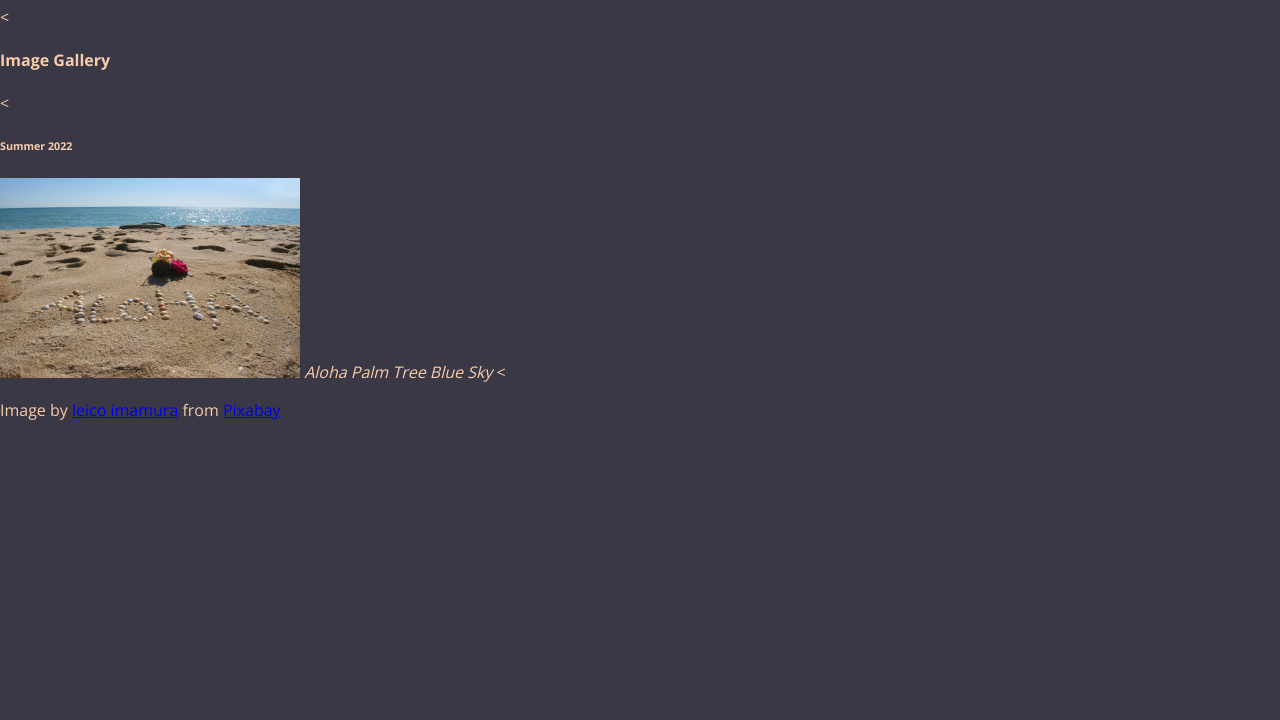
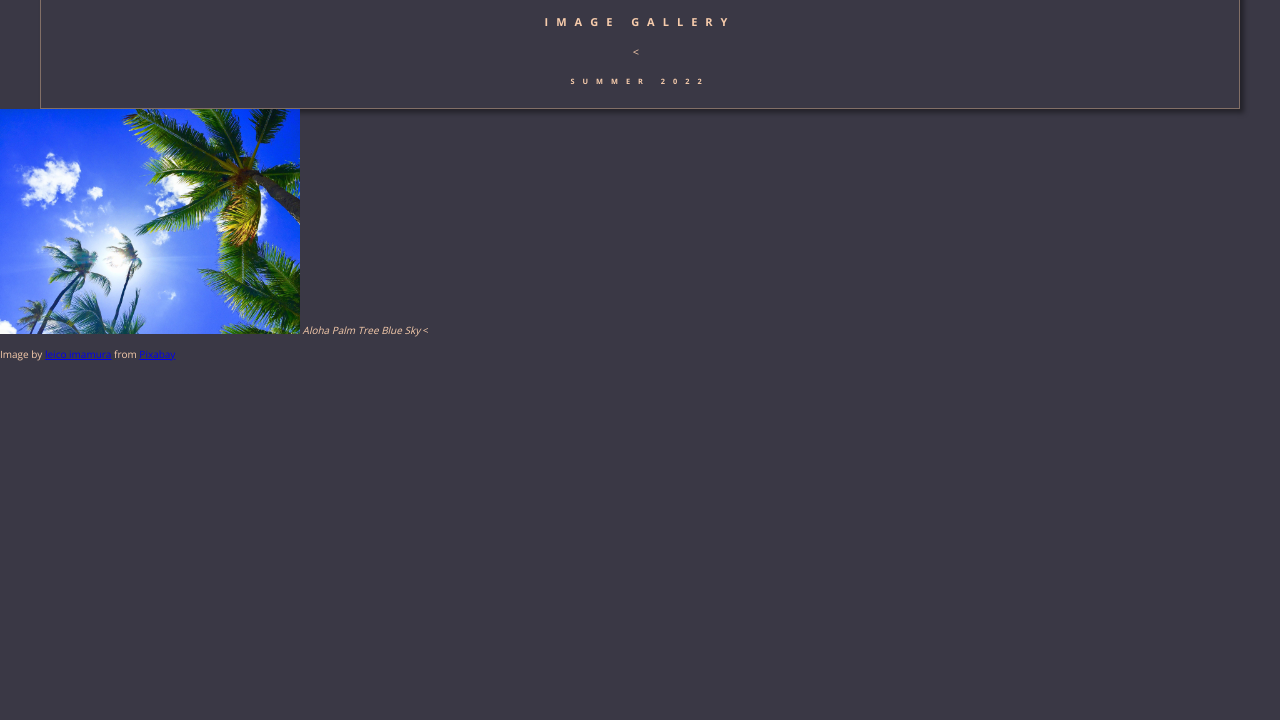
Before and after one commit to CSF2223/imagegallery-FortierKaley, a plain HTML site: page index.html in a window 1280 px wide. Shown: the part 80-800 px from the top of the page. Drawn offline with nearby package versions, Linux system fonts and the light colour scheme.

Commit message:
Complete through 2.08

```diff
--- a/index.html
+++ b/index.html
@@ -17,7 +17,7 @@
 
     <section>
         <div>
-            <img src="assets/aloha-305857_1920.jpg" alt="Aloha Palm Tree Blue Sky" width="300" height=""></img>
+            <img src="assets/hawaii-2700190_1920.jpg" alt="Aloha Palm Tree Blue Sky" width="300" height=""></img>
             <cite>Aloha Palm Tree Blue Sky</cite>
             <<p>Image by <a href="https://pixabay.com/users/graziebambino-1593455/?utm_source=link-attribution&amp;utm_medium=referral&amp;utm_campaign=image&amp;utm_content=2700190">leico imamura</a>
             from <a href="https://pixabay.com/?utm_source=link-attribution&amp;utm_medium=referral&amp;utm_campaign=image&amp;utm_content=2700190">Pixabay</a></p>
--- a/style.css
+++ b/style.css
@@ -12,6 +12,25 @@ tertiary color:  #826F66
 
 @import url('https://fonts.googleapis.com/css2?family=Open+Sans:wght@300;400;600;700&display=swap');
 
+html {
+    font-size: 62.5%;     /* Default font size is 16px - 62.5% of 16px is 10px - 1 rem (relative unit) now will be equivalent to 10 px} */
+}
+
+
+header {
+    margin: 0 4rem;
+    letter-spacing: 0.8rem;
+    text-align: center;
+    border-bottom: 1px solid #826F66;
+    border-right: 1px solid #826F66;
+    border-left: 1px solid #826F66;
+    padding: 0.5rem;
+    box-shadow: 4px 4px 5px rgba(0, 0, 0, 0.4);
+    text-transform: uppercase;
+    font-size: 1.1rem;
+}
+
+
 body {
       background-color: #3A3845;
       color: #F7CCAC;
```
